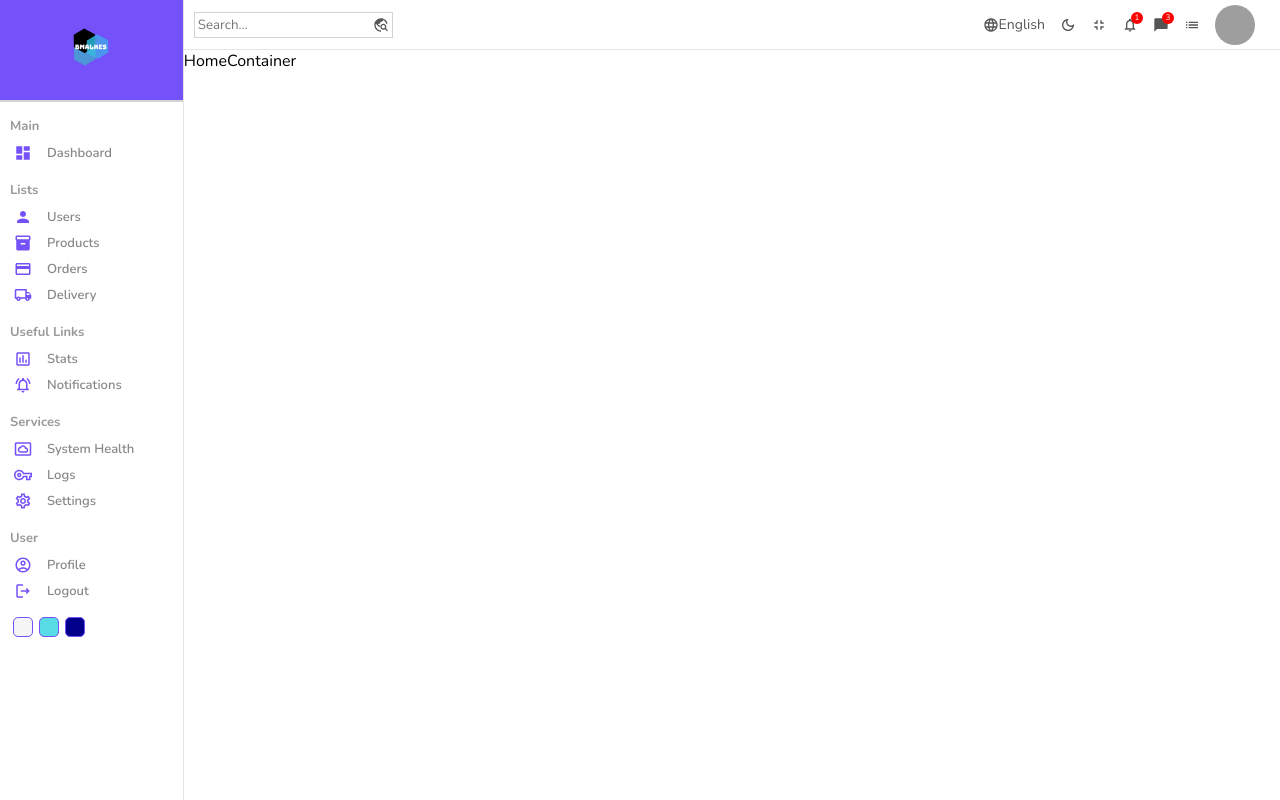
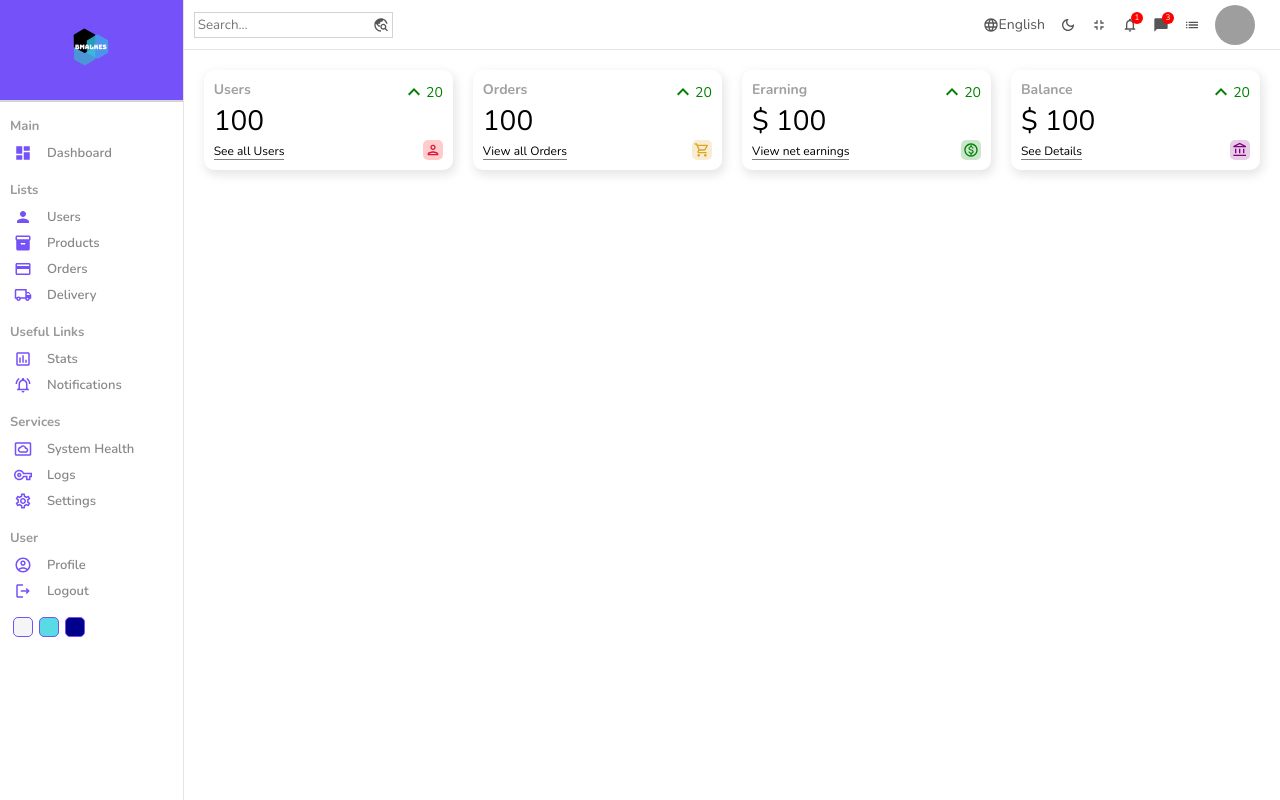
Before and after one commit to BmAlkes/react-admin-app, a React (Create React App) app: page / in a window 1280 px wide. Built offline with nearby package versions, Linux system fonts and the light colour scheme; grey boxes are pictures that could not be loaded.

Commit message:
feat:widget

```diff
--- /dev/null
+++ b/src/components/Widget/Widget.jsx
@@ -0,0 +1,106 @@
+import React from "react";
+import "./widget.scss";
+import KeyboardArrowUpOutlinedIcon from "@mui/icons-material/KeyboardArrowUpOutlined";
+import PersonOutlinedIcon from "@mui/icons-material/PersonOutlined";
+import AccountBalanceOutlinedIcon from "@mui/icons-material/AccountBalanceOutlined";
+import MonetizationOnOutlinedIcon from "@mui/icons-material/MonetizationOnOutlined";
+import ShoppingCartOutlinedIcon from "@mui/icons-material/ShoppingCartOutlined";
+
+const Widget = ({ type }) => {
+    let data;
+    // temporary
+
+    const amount = 100;
+    const diff = 20;
+
+    switch (type) {
+        case "user":
+            data = {
+                title: "Users",
+                isMoney: false,
+                link: "See all Users",
+                icon: (
+                    <PersonOutlinedIcon
+                        className="icon"
+                        style={{
+                            color: "crimson",
+                            backgroundColor: "rgba(255, 0, 0, 0.2)",
+                        }}
+                    />
+                ),
+            };
+            break;
+        case "order":
+            data = {
+                title: "Orders",
+                isMoney: false,
+                link: "View all Orders",
+                icon: (
+                    <ShoppingCartOutlinedIcon
+                        className="icon"
+                        style={{
+                            color: "goldenrod",
+                            backgroundColor: "rgba(218,165,32,0.2)",
+                        }}
+                    />
+                ),
+            };
+            break;
+        case "erarning":
+            data = {
+                title: "Erarning",
+                isMoney: true,
+                link: "View net earnings",
+                icon: (
+                    <MonetizationOnOutlinedIcon
+                        className="icon"
+                        style={{
+                            color: "green",
+                            backgroundColor: "rgba(0,128,0,0.2)",
+                        }}
+                    />
+                ),
+            };
+            break;
+        case "balance":
+            data = {
+                title: "Balance",
+                isMoney: true,
+                link: "See Details",
+                icon: (
+                    <AccountBalanceOutlinedIcon
+                        className="icon"
+                        style={{
+                            color: "purple",
+                            backgroundColor: "rgba(128,0,128, 0.2)",
+                        }}
+                    />
+                ),
+            };
+            break;
+
+        default:
+            break;
+    }
+    return (
+        <div className="widget">
+            <div className="left">
+                <span className="title">{data.title}</span>
+                <span className="counter">
+                    {data.isMoney && "$ "}
+                    {amount}
+                </span>
+                <span className="link">{data.link}</span>
+            </div>
+            <div className="right">
+                <div className="percentage positive">
+                    <KeyboardArrowUpOutlinedIcon />
+                    {diff}
+                </div>
+                {data.icon}
+            </div>
+        </div>
+    );
+};
+
+export default Widget;
--- /dev/null
+++ b/src/components/Widget/widget.scss
@@ -0,0 +1,49 @@
+.widget {
+    display: flex;
+    justify-content: space-between;
+    flex: 1;
+    padding: 10px;
+    -webkit-box-shadow: 2px 4px 10px 1px rgba(0, 0, 0, 0.47);
+    box-shadow: 2px 4px 10px 1px rgba(201, 201, 201, 0.47);
+    border-radius: 10px;
+    height: 100px;
+
+    .left,
+    .right {
+        display: flex;
+        flex-direction: column;
+        justify-content: space-between;
+
+        .title {
+            font-weight: bold;
+            font-size: 14px;
+            color: rgb(160, 160, 160);
+        }
+        .counter {
+            font-size: 28px;
+            font-weight: 300;
+        }
+        .link {
+            width: max-content;
+            font-size: 12px;
+            border-bottom: 1px solid gray;
+        }
+        .percentage {
+            display: flex;
+            align-items: center;
+            font-size: 14px;
+            &.positive {
+                color: green;
+            }
+            &.negative {
+                color: red;
+            }
+        }
+        .icon {
+            font-size: 20px;
+            padding: 2px;
+            border-radius: 5px;
+            align-self: flex-end;
+        }
+    }
+}
--- a/src/pages/Home/Home.jsx
+++ b/src/pages/Home/Home.jsx
@@ -1,6 +1,7 @@
 import React from "react";
 import Navbar from "../../components/Navbar/Navbar";
 import Sidebar from "../../components/Sidebar/Sidebar";
+import Widget from "../../components/Widget/Widget";
 import "./home.scss";
 
 const Home = () => {
@@ -9,7 +10,12 @@
             <Sidebar />
             <div className="homeContainer">
                 <Navbar />
-                HomeContainer
+                <div className="widgets">
+                    <Widget type="user" />
+                    <Widget type="order" />
+                    <Widget type="erarning" />
+                    <Widget type="balance" />
+                </div>
             </div>
         </div>
     );
--- a/src/pages/Home/home.scss
+++ b/src/pages/Home/home.scss
@@ -2,5 +2,10 @@
     display: flex;
     .homeContainer {
         flex: 6;
+        .widgets {
+            display: flex;
+            padding: 20px;
+            gap: 20px;
+        }
     }
 }
```
